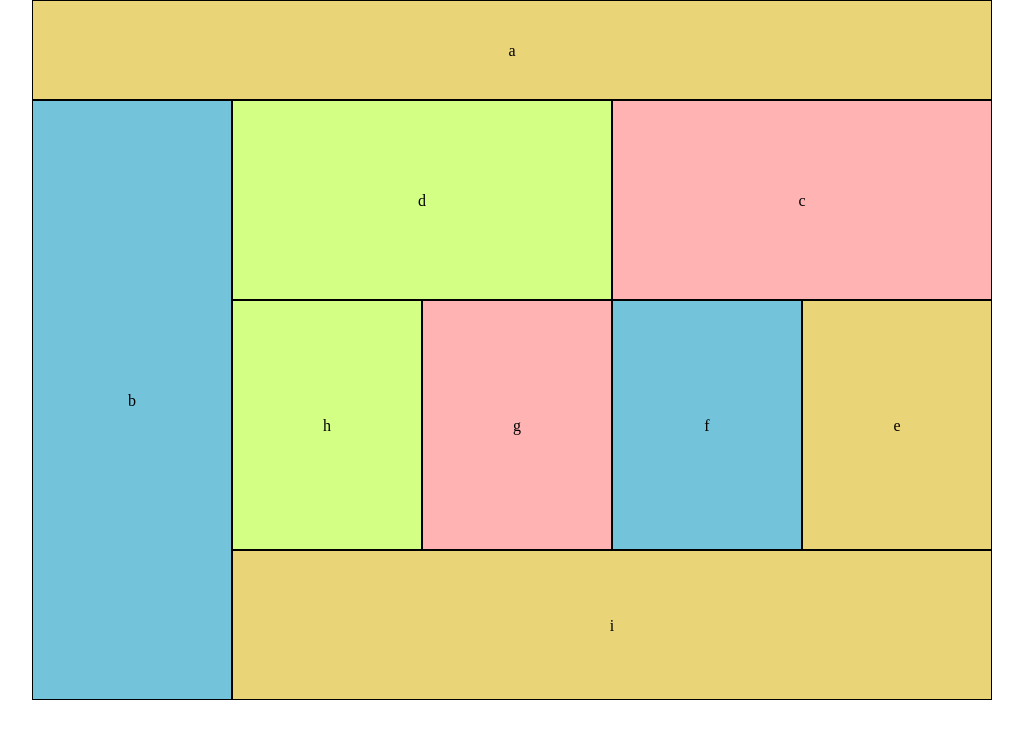
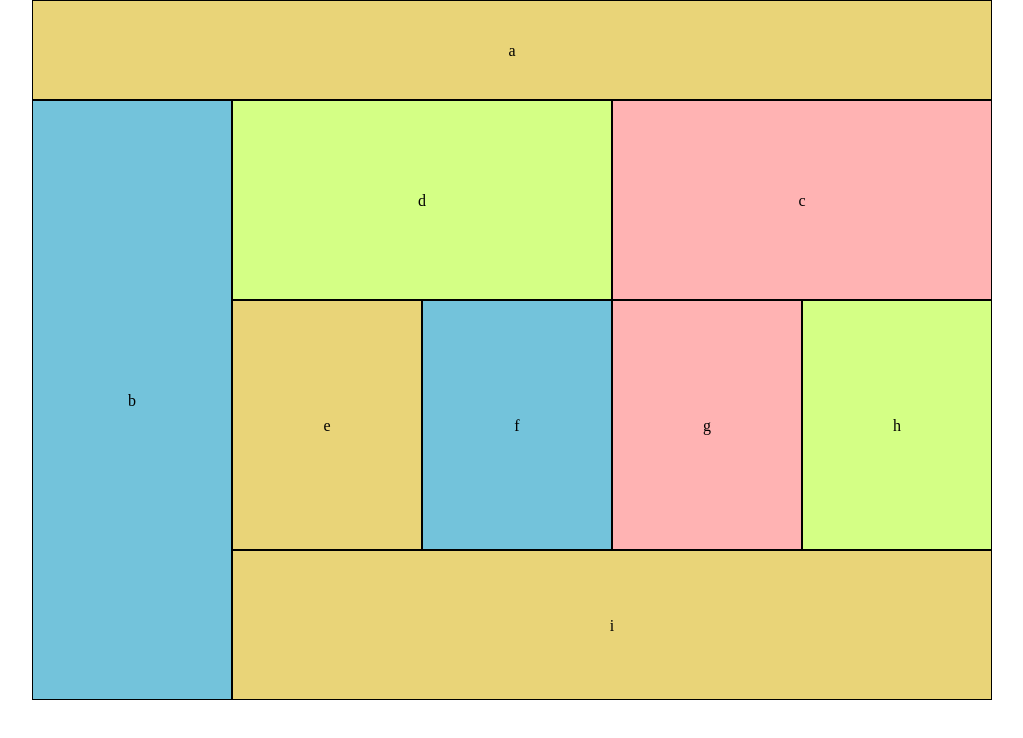
Before and after one commit to sam-thurman/301-lab-01, a plain HTML site: page index.html in a window 1280 px wide. Shown: the whole page, without its empty margins (128-1151 px from the left). Drawn offline with Linux system fonts and the light colour scheme.

Commit message:
changed order of efgh from hgfe

```diff
--- a/css/modules.css
+++ b/css/modules.css
@@ -86,27 +86,27 @@
     width: 190px;
     height: 250px;
     line-height: 250px;
-    float:right;
+    float:left;
     background: rgb(233, 212, 120);   }
    #f{
     width: 190px;
     height: 250px;
     line-height: 250px;
-    float:right;
+    float:left;
     background: rgb(115, 195, 219);
    }
    #g{
     width: 190px;
     height: 250px;
     line-height: 250px;
-    float:right;
+    float:left;
     background: rgb(255, 179, 179);
    }
    #h{
     width: 190px;
     height: 250px;
     line-height: 250px;
-    float:right;
+    float:left;
     background: rgb(212, 255, 133);
    }
    #i{
```
